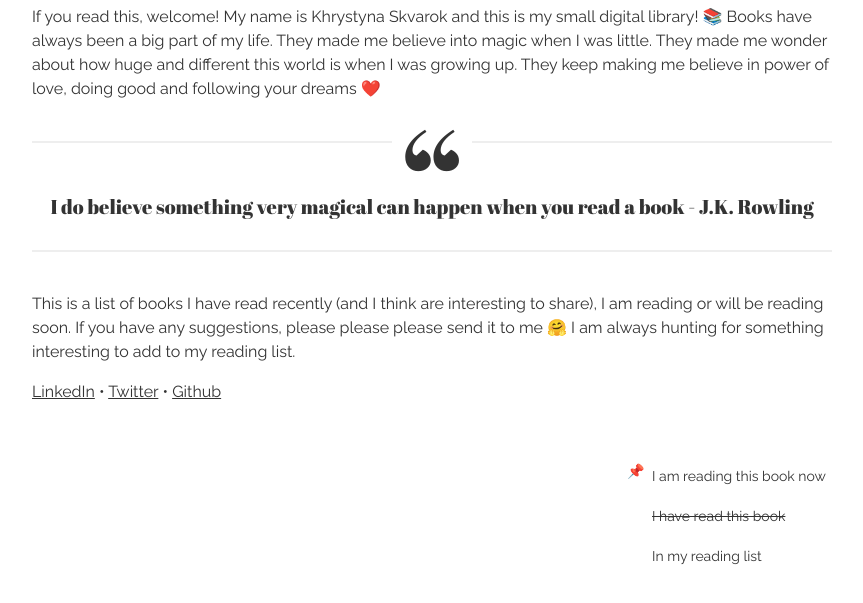
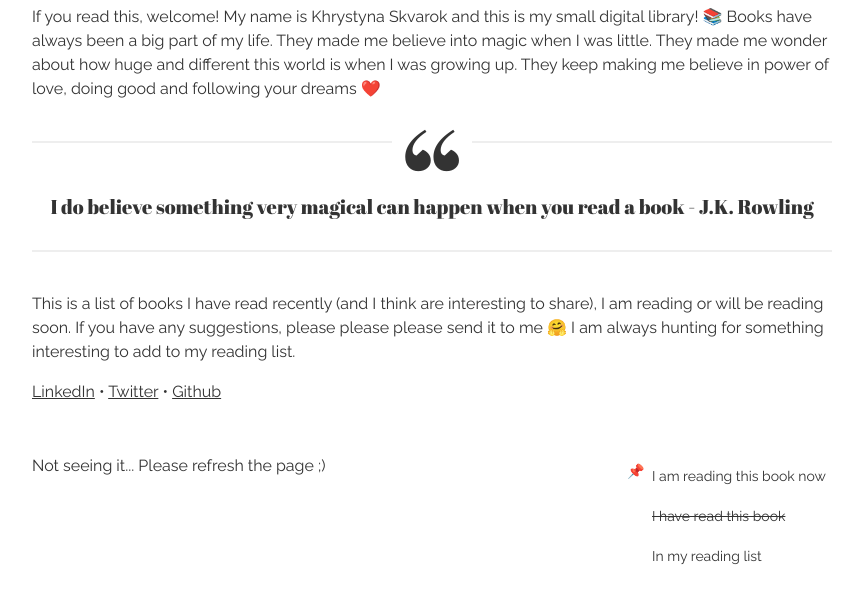
Before and after one commit to Khrystyna/what-i-read, a website: page public/index.html in a window 1280 px wide. Shown: the part 123-726 px from the top of the page, without its empty margins (208-1071 px from the left). Drawn offline with Linux system fonts and the light colour scheme.

Commit message:
added refresh warning

```diff
--- a/index.js
+++ b/index.js
@@ -16,6 +16,7 @@ fetchBooks().catch(err => {
 
 window.onload = function() {
   const bookList = document.getElementById('bookList');
+  bookList.innerHTML = '';
   books.map(book => {
     bookList.innerHTML += `<li class="book ${book.status}"><a class="book-title" href="${book.url}">${book.title}</a> by ${book.author}</li>`;
   });
--- a/public/index.html
+++ b/public/index.html
@@ -236,7 +236,9 @@
     <main>
       <div class="book-list">
         <section>
-          <ul id="bookList"></ul>
+          <ul id="bookList">
+            Not seeing it... Please refresh the page ;)
+          </ul>
         </section>
         <section class="legend">
           <ul>
```
